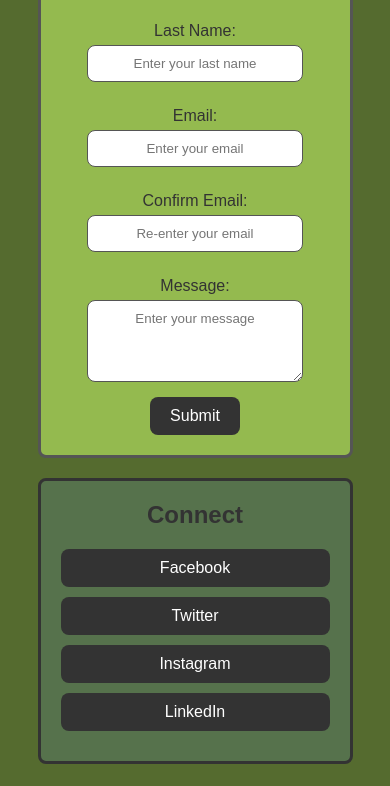
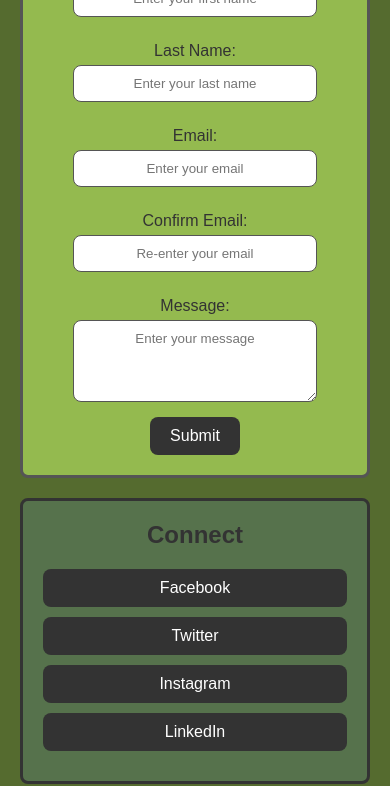
Before and after one commit to Blakedb/blake.github.io, a plain HTML site: page contact.html in a window 390 px wide. Shown: the part 320-1106 px from the top of the page. Drawn offline with Linux system fonts and the light colour scheme.

Commit message:
Update website

```diff
--- a/style.css
+++ b/style.css
@@ -495,21 +495,21 @@ footer ul li a:hover {
 
 @media screen and (max-width: 1200px) {
     .history-section, .city {
-        width: 90%;
+        width: 100%;
     }
 
     .sidebar {
-        width: 90%;
+        width: 100%;
     }
 }
 
 @media screen and (max-width: 600px) {
     .history-section, .city {
-        width: 90%;
+        width: 100%;
     }
 
     .sidebar {
-        width: 90%;
+        width: 100%;
     }
 
     .history-header, .city h2 {
@@ -571,13 +571,13 @@ footer ul li a:hover {
 
 @media screen and (max-width: 1200px) {
     .form-container {
-        width: 80%;
+        width: 100%;
     }
 }
 
 @media screen and (max-width: 600px) {
     .form-container {
-        width: 90%;
+        width: 100%;
     }
 }
 
@@ -626,13 +626,13 @@ footer ul li a:hover {
 
 @media screen and (max-width: 1200px) {
     .form-container {
-        width: 90%;
-        margin: auto;
+        width: 100%;
+        margin: 20px auto;
     }
 
     .contact-aside {
         width: 90%;
-        margin: 20px auto 40px;
+        margin: 20px auto;
         position: static;
         clear: both;
     }
@@ -640,8 +640,8 @@ footer ul li a:hover {
 
 @media screen and (max-width: 600px) {
     .form-container {
-        width: 90%;
-        margin: auto;
+        width: 100%;
+        margin: 20px auto;
     }
 
     .contact-aside {
@@ -659,8 +659,8 @@ footer ul li a:hover {
 
 .sidebar .history-table th, .sidebar .history-table td {
     border: 1px solid #555;
-    padding: 8px;
-    text-align: left;
+    padding: 8px 4px;
+    text-align: center;
 }
 
 .sidebar .history-table th {
--- a/styletest.css
+++ b/styletest.css
@@ -495,21 +495,21 @@ footer ul li a:hover {
 
 @media screen and (max-width: 1200px) {
     .history-section, .city {
-        width: 90%;
+        width: 100%;
     }
 
     .sidebar {
-        width: 90%;
+        width: 100%;
     }
 }
 
 @media screen and (max-width: 600px) {
     .history-section, .city {
-        width: 90%;
+        width: 100%;
     }
 
     .sidebar {
-        width: 90%;
+        width: 100%;
     }
 
     .history-header, .city h2 {
@@ -571,13 +571,13 @@ footer ul li a:hover {
 
 @media screen and (max-width: 1200px) {
     .form-container {
-        width: 80%;
+        width: 100%;
     }
 }
 
 @media screen and (max-width: 600px) {
     .form-container {
-        width: 90%;
+        width: 100%;
     }
 }
 
@@ -626,13 +626,13 @@ footer ul li a:hover {
 
 @media screen and (max-width: 1200px) {
     .form-container {
-        width: 90%;
-        margin: auto;
+        width: 100%;
+        margin: 20px auto;
     }
 
     .contact-aside {
         width: 90%;
-        margin: 20px auto 40px;
+        margin: 20px auto;
         position: static;
         clear: both;
     }
@@ -640,8 +640,8 @@ footer ul li a:hover {
 
 @media screen and (max-width: 600px) {
     .form-container {
-        width: 90%;
-        margin: auto;
+        width: 100%;
+        margin: 20px auto;
     }
 
     .contact-aside {
@@ -659,8 +659,8 @@ footer ul li a:hover {
 
 .sidebar .history-table th, .sidebar .history-table td {
     border: 1px solid #555;
-    padding: 8px;
-    text-align: left;
+    padding: 8px 4px;
+    text-align: center;
 }
 
 .sidebar .history-table th {
```
